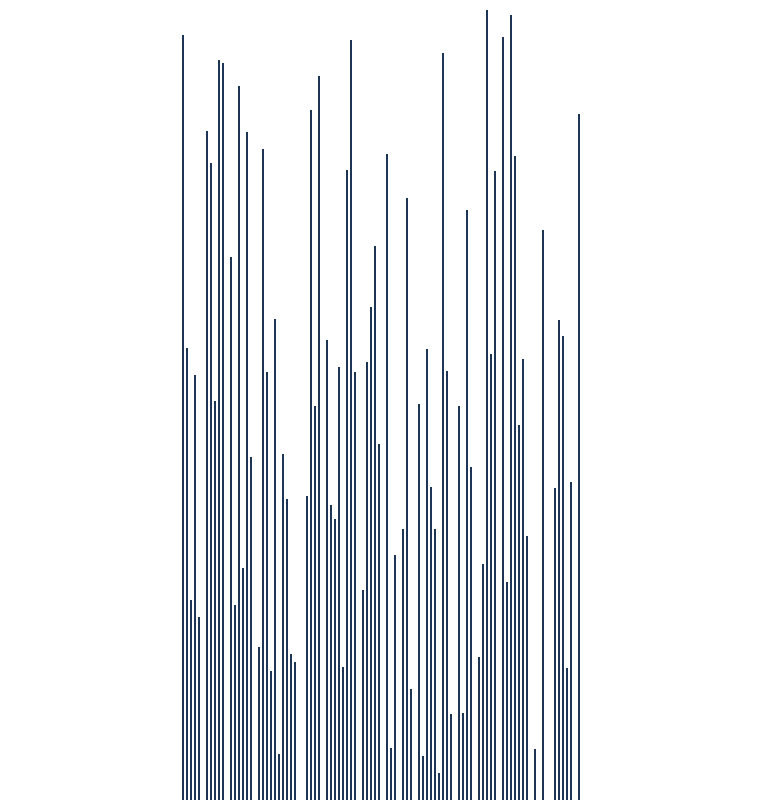
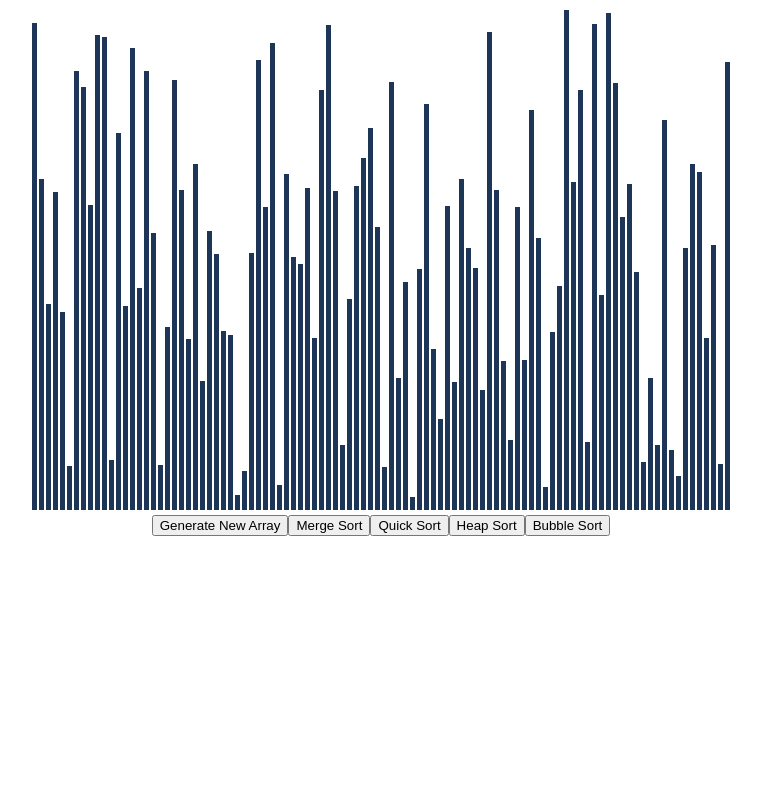
Before and after one commit to gksaurabh/sortingVisualizer, a React (Create React App) app in the folder sorting-visualizer/: page / in a window 1280 px wide. Shown: the top 800 px of the page, without its empty margins (259-1020 px from the left). Built offline with nearby package versions, Linux system fonts and the light colour scheme.

Commit message:
New buttons added

```diff
--- a/sorting-visualizer/src/SortingVisualizer/SortingVisualizer.css
+++ b/sorting-visualizer/src/SortingVisualizer/SortingVisualizer.css
@@ -6,7 +6,7 @@
 }
 
 .array-bar {
-    width: 2px;
+    width: 5px;
     background-color: #1d3557;
     display: inline-block;
     margin: 0 1px;
--- a/sorting-visualizer/src/SortingVisualizer/SortingVisualizer.jsx
+++ b/sorting-visualizer/src/SortingVisualizer/SortingVisualizer.jsx
@@ -23,9 +23,25 @@ export default class SortingVisualizer extends React.Component {
         const array = [];
 
         for (let i = 0; i < 100; i++){
-            array.push(randomIntFromInteraval(5, 1000));
+            array.push(randomIntFromInteraval(5, 500));
         }
         this.setState({array});
+    }
+
+    mergeSort() {
+
+    }
+
+    quickSort() {
+
+    }
+
+    heapSort() {
+
+    }
+
+    bubbleSort() {
+
     }
 
     /**
@@ -46,7 +62,10 @@ export default class SortingVisualizer extends React.Component {
                 ))}
                 <div className="button-container">
                     <button onClick={() => this.resetArray()}>Generate New Array</button>
-                    <button>Merge Sort</button>
+                    <button onClick={() => this.mergeSort()}>Merge Sort</button>
+                    <button onClick={() => this.quickSort()}>Quick Sort</button>
+                    <button onClick={() => this.heapSort()}>Heap Sort</button>
+                    <button onClick={() => this.bubbleSort()}>Bubble Sort</button>
                 </div>
 
             </div>
```
